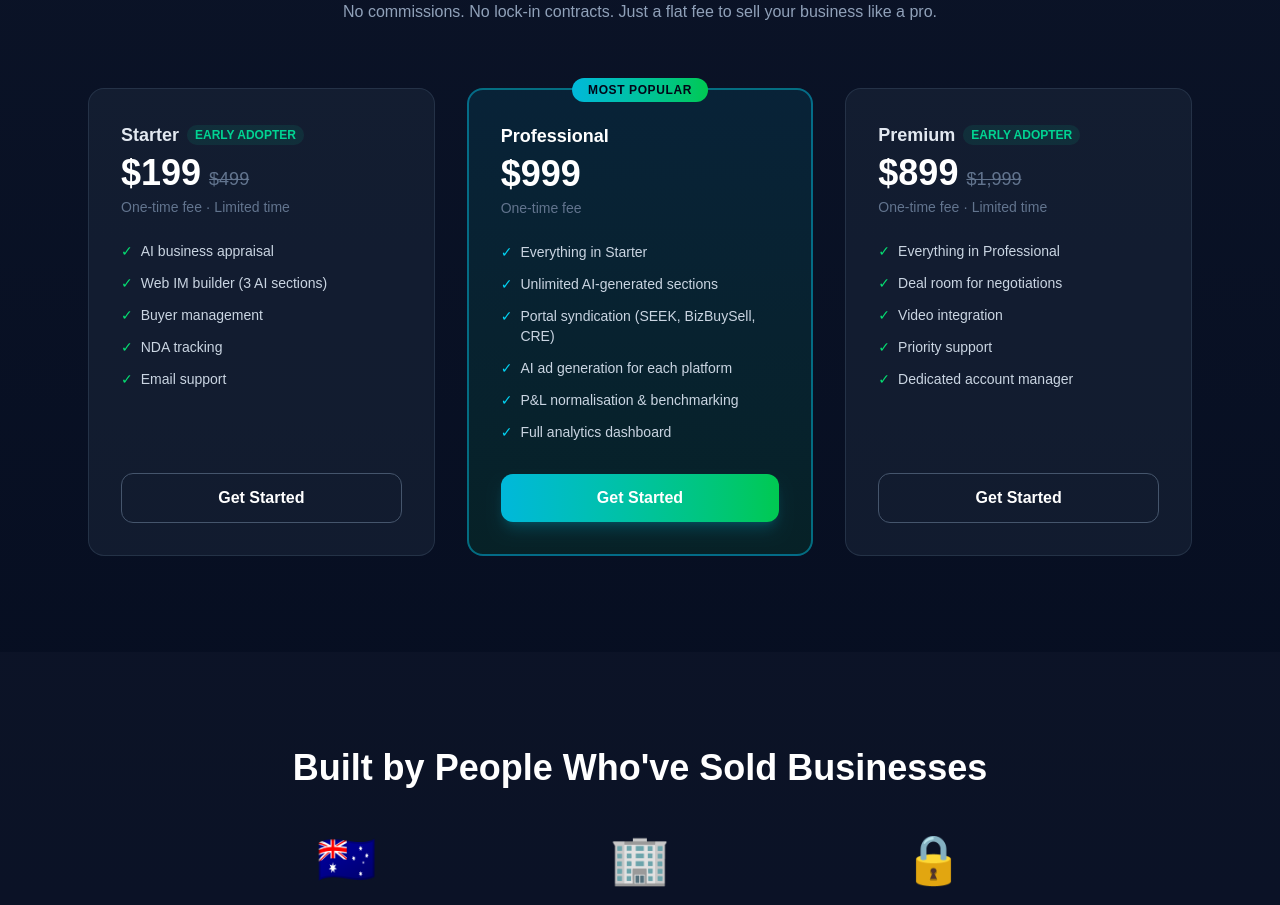
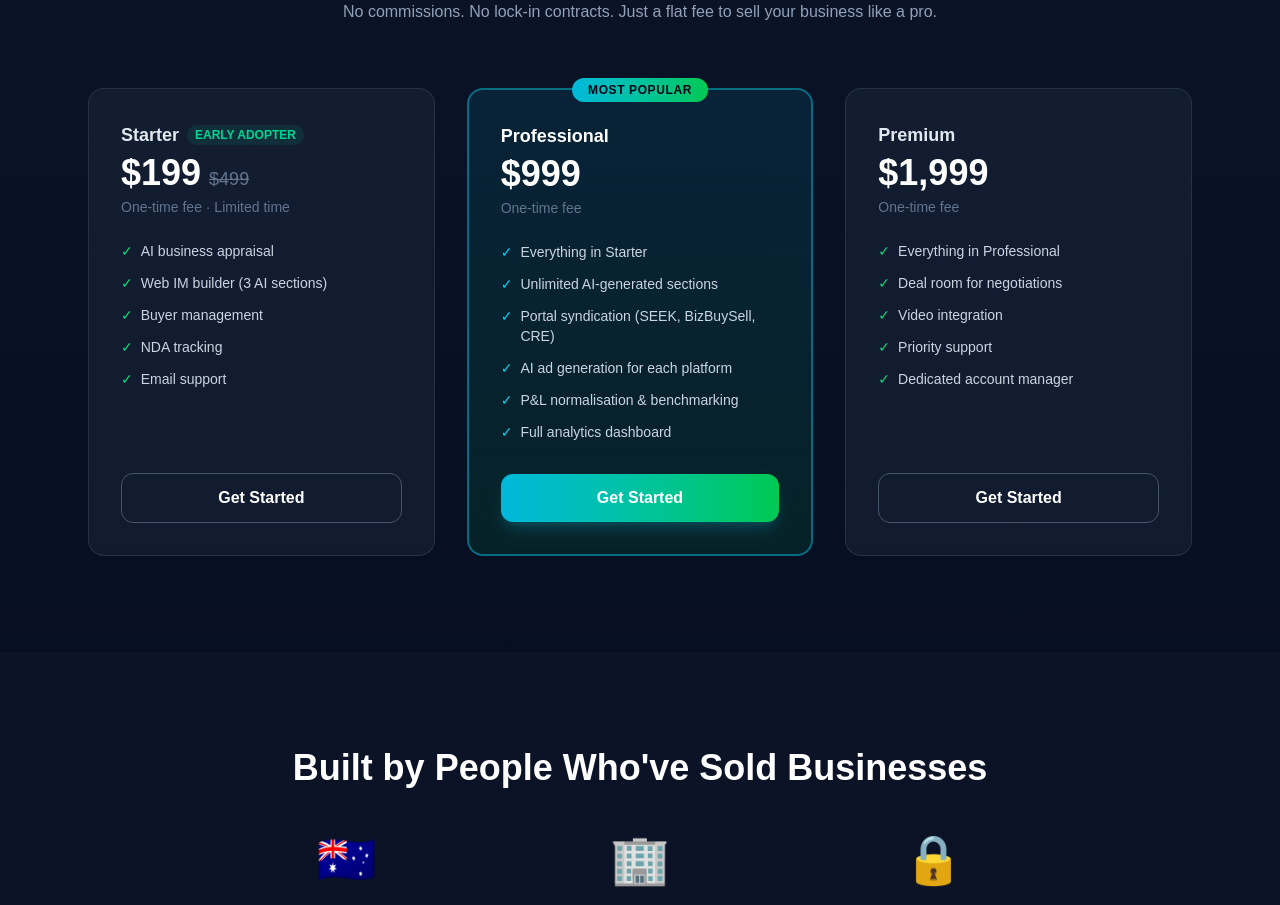
Before and after one commit to bestcuisine-au/sellmybusiness, a Next.js app in the folder app/: page / in a window 1280 px wide. Shown: the part 3500-4405 px from the top of the page. Built offline with nearby package versions, Linux system fonts and the light colour scheme.

Commit message:
fix: Premium back to 1999 (dedicated support)

```diff
--- a/app/src/app/page.tsx
+++ b/app/src/app/page.tsx
@@ -320,15 +320,11 @@ export default function HomePage() {
 
             {/* Premium */}
             <div className="bg-slate-800/50 border border-slate-700/60 rounded-2xl p-8 flex flex-col">
-              <div className="flex items-center gap-2 mb-1">
-                <h3 className="text-lg font-semibold text-slate-200">Premium</h3>
-                <span className="text-xs font-bold text-emerald-400 bg-emerald-400/10 px-2 py-0.5 rounded-full">EARLY ADOPTER</span>
+              <h3 className="text-lg font-semibold text-slate-200 mb-1">Premium</h3>
+              <div className="text-4xl font-extrabold mb-1">
+                $1,999
               </div>
-              <div className="flex items-baseline gap-2 mb-1">
-                <span className="text-4xl font-extrabold">$899</span>
-                <span className="text-lg text-slate-500 line-through">$1,999</span>
-              </div>
-              <p className="text-slate-500 text-sm mb-6">One-time fee · Limited time</p>
+              <p className="text-slate-500 text-sm mb-6">One-time fee</p>
               <ul className="space-y-3 text-slate-300 text-sm mb-8 flex-1">
                 {[
                   "Everything in Professional",
```
